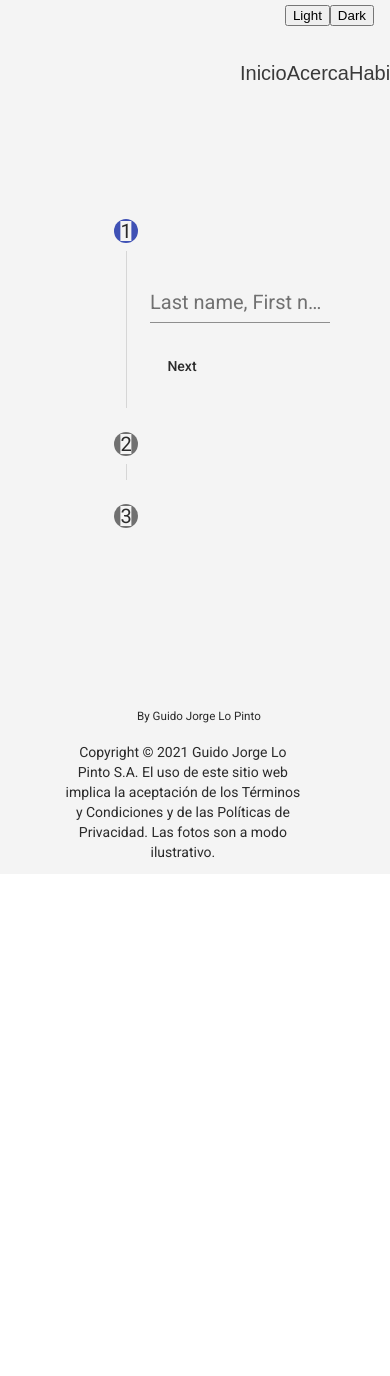
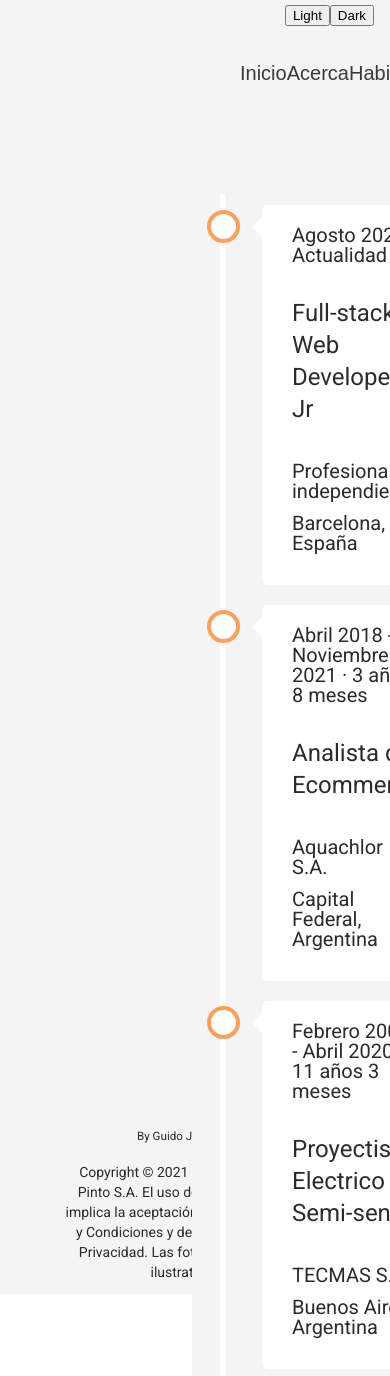
Before and after one commit to guidojorgelopinto/MiPorfolio, an Angular app: page /experiencia in a window 390 px wide. Shown: the top 1376 px of the page. Before the commit the page ends 874 px from the top, so only its background shows below. Built offline with nearby package versions, Linux system fonts and the light colour scheme.

Commit message:
5-commit

```diff
--- a/src/app/components/pages/contacto/contacto.component.scss
+++ b/src/app/components/pages/contacto/contacto.component.scss
@@ -1,75 +1,46 @@
 .body {
     display: flex;
 
-//     .ppal {
-//         float: right;
-//         height: 500px;
-//         width: 300px;
-//         padding: 5rem 0rem 0rem 20rem;
-//         font-size: 20px;
-//         text-align: left;
+    .ppal {
+        float: right;
+        height: 300px;
+        padding: 6rem 1rem 10rem 0rem;
+        font-size: 20px;
+        text-align: left;
 
-//         .ppal1 {
-//             width: 300px;
-//             height: 30px;
-//             justify-content: right;
-//         }
+        .ppal1 {
+            padding: 0rem 0rem 0rem 20rem;
+            width: 300px;
+            height: 30px;
+            justify-content: right;
+        }
 
-//         .ppal2 {
-//             width: 300px;
-//             height: 30px;
-//             justify-content: right;
-//         }
+        .ppal2 {
+            padding: 0rem 0rem 0rem 20rem;
+            width: 300px;
+            height: 30px;
+            justify-content: right;
+        }
 
-//         .ppal3 {
-//             width: 300px;
-//             height: 30px;
-//             justify-content: right;
-//         }
+        .ppal3 {
+            padding: 0rem 0rem 0rem 20rem;
+            width: 300px;
+            height: 30px;
+            justify-content: right;
+        }
+    }
 
-//         .ppal4 {
-//             width: 300px;
-//             height: 70px;
-//             justify-content: right;
-//         }
+    .ppal4 {
 
-//         .ppal5 {
-//             width: 300px;
-//             height: 70px;
-//             justify-content: right;
-//         }
-//     }
+        .form-reg {
+            padding: 4rem 0rem 0rem 0rem;
+            width: 710px;
+            height: 500px;
+            justify-content: left;
+        }
 
-//     .ppal2 {
-//         float: right;
-//         height: 500px;
-//         width: 300px;
-//         padding: 5rem 17.5rem 0rem 5rem;
-//         font-size: 20px;
-//         text-align: left;
-
-//         .form-reg {
-//             height: 100%;
-//             align-items: flex-start;
-//             text-align: center;
-
-//             .reg_prop {
-//                 width: 15rem;
-//             }
-
-//             .example-form {
-//                 min-width: 150px;
-//                 max-width: 500px;
-//                 width: 100%;
-//             }
-
-//             .example-full-width {
-//                 width: 100%;
-//             }
-
-//             td {
-//                 padding-right: 8px;
-//             }
-//         }
-//     }
+        .reg_prop {
+            width: 15rem;
+        }
+    }
 }
--- a/src/app/components/pages/experiencia/experiencia.component.html
+++ b/src/app/components/pages/experiencia/experiencia.component.html
@@ -1,66 +1,38 @@
 <app-header></app-header>
-
 <body class="body">
-    <!-- <div class="example-input-wrapper">
-        <label for="duration">Animation duration:</label>
-        <input
-            id="duration"
-            value="2000"
-            type="number"
-            min="0"
-            step="100"
-            #duration
-        />
-    </div> -->
-
-    <div>
-    <mat-vertical-stepper
-        [linear]="false"
-        #stepper
-    >
-        <mat-step [stepControl]="firstFormGroup">
-            <form [formGroup]="firstFormGroup">
-                <ng-template matStepLabel>Fill out your name</ng-template>
-                <mat-form-field>
-                    <input
-                        matInput
-                        placeholder="Last name, First name"
-                        formControlName="firstCtrl"
-                        required
-                    />
-                </mat-form-field>
-                <div>
-                    <button mat-button matStepperNext>Next</button>
+    <div class="ppal">
+        <div class="timeline">
+            <div class="container left">
+                <div class="content">
+                    <p>Agosto 2021 - Actualidad</p>
+                    <br />
+                    <h1>Full-stack Web Developer Jr</h1>
+                    <br />
+                    <p>Profesional independiente</p>
+                    <p>Barcelona, España</p>
                 </div>
-            </form>
-        </mat-step>
-        <mat-step [stepControl]="secondFormGroup">
-            <form [formGroup]="secondFormGroup">
-                <ng-template matStepLabel>Fill out your address</ng-template>
-                <mat-form-field>
-                    <input
-                        matInput
-                        placeholder="Address"
-                        formControlName="secondCtrl"
-                        required
-                    />
-                </mat-form-field>
-                <div>
-                    <button mat-button matStepperPrevious>Back</button>
-                    <button mat-button matStepperNext>Next</button>
+            </div>
+            <div class="container right">
+                <div class="content">
+                    <p>Abril 2018 - Noviembre 2021 · 3 años 8 meses</p>
+                    <br />
+                    <h1>Analista de Ecommerce</h1>
+                    <br />
+                    <p>Aquachlor S.A.</p>
+                    <p>Capital Federal, Argentina</p>
                 </div>
-            </form>
-        </mat-step>
-        <mat-step>
-            <ng-template matStepLabel>Done</ng-template>
-            You are now done.
-            <div>
-                <button mat-button matStepperPrevious>Back</button>
-                <button mat-button (click)="stepper.reset()">Reset</button>
             </div>
-        </mat-step>
-    </mat-vertical-stepper>
-
-</div>
+            <div class="container left">
+                <div class="content">
+                    <p>Febrero 2009 - Abril 2020 · 11 años 3 meses</p>
+                    <br />
+                    <h1>Proyectista Electrico Semi-senior</h1>
+                    <br />
+                    <p>TECMAS S.A.</p>
+                    <p>Buenos Aires, Argentina</p>
+                </div>
+            </div>
+        </div>
+    </div>
 </body>
 <app-footer></app-footer>
--- a/src/app/components/pages/experiencia/experiencia.component.scss
+++ b/src/app/components/pages/experiencia/experiencia.component.scss
@@ -1,14 +1,147 @@
 .body{
     display: flex;
 
+    .ppal {
         float: right;
-        height: 500px;
-        width: 300px;
-        padding: 5rem 0rem 0rem 20rem;
+        height: 1000px;
+        width: 1500px;
+        padding: 5rem 10rem 10rem 12rem;
         font-size: 20px;
         text-align: left;
+    }
 
-    label {
-        margin-right: 4px;
-    }
+    * {
+        box-sizing: border-box;
+      }
+
+      /* Set a background color */
+      body {
+        background-color: #474e5d;
+        font-family: Helvetica, sans-serif;
+      }
+
+      /* The actual timeline (the vertical ruler) */
+      .timeline {
+        position: relative;
+        max-width: 1200px;
+        margin: 0 auto;
+      }
+
+      /* The actual timeline (the vertical ruler) */
+      .timeline::after {
+        content: '';
+        position: absolute;
+        width: 6px;
+        background-color: white;
+        top: 0;
+        bottom: 0;
+        left: 50%;
+        margin-left: -3px;
+      }
+
+      /* Container around content */
+      .container {
+        padding: 10px 40px;
+        position: relative;
+        background-color: inherit;
+        width: 50%;
+      }
+
+      /* The circles on the timeline */
+      .container::after {
+        content: '';
+        position: absolute;
+        width: 25px;
+        height: 25px;
+        right: -17px;
+        background-color: white;
+        border: 4px solid #FF9F55;
+        top: 15px;
+        border-radius: 50%;
+        z-index: 1;
+      }
+
+      /* Place the container to the left */
+      .left {
+        left: 0;
+      }
+
+      /* Place the container to the right */
+      .right {
+        left: 50%;
+      }
+
+      /* Add arrows to the left container (pointing right) */
+      .left::before {
+        content: " ";
+        height: 0;
+        position: absolute;
+        top: 22px;
+        width: 0;
+        z-index: 1;
+        right: 30px;
+        border: medium solid white;
+        border-width: 10px 0 10px 10px;
+        border-color: transparent transparent transparent white;
+      }
+
+      /* Add arrows to the right container (pointing left) */
+      .right::before {
+        content: " ";
+        height: 0;
+        position: absolute;
+        top: 22px;
+        width: 0;
+        z-index: 1;
+        left: 30px;
+        border: medium solid white;
+        border-width: 10px 10px 10px 0;
+        border-color: transparent white transparent transparent;
+      }
+
+      /* Fix the circle for containers on the right side */
+      .right::after {
+        left: -16px;
+      }
+
+      /* The actual content */
+      .content {
+        padding: 20px 30px;
+        background-color: white;
+        position: relative;
+        border-radius: 6px;
+      }
+
+      /* Media queries - Responsive timeline on screens less than 600px wide */
+      @media screen and (max-width: 600px) {
+      /* Place the timelime to the left */
+        .timeline::after {
+          left: 31px;
+        }
+
+      /* Full-width containers */
+        .container {
+          width: 100%;
+          padding-left: 70px;
+          padding-right: 25px;
+        }
+
+      /* Make sure that all arrows are pointing leftwards */
+        .container::before {
+          left: 60px;
+          border: medium solid white;
+          border-width: 10px 10px 10px 0;
+          border-color: transparent white transparent transparent;
+        }
+
+      /* Make sure all circles are at the same spot */
+        .left::after, .right::after {
+          left: 15px;
+        }
+
+      /* Make all right containers behave like the left ones */
+        .right {
+          left: 0%;
+        }
+      }
 }
```
Also changed, not shown: src/app/components/pages/contacto/contacto.component.html (+68 -51 lines), src/app/components/pages/contacto/contacto.component.ts (+68 -41 lines).
